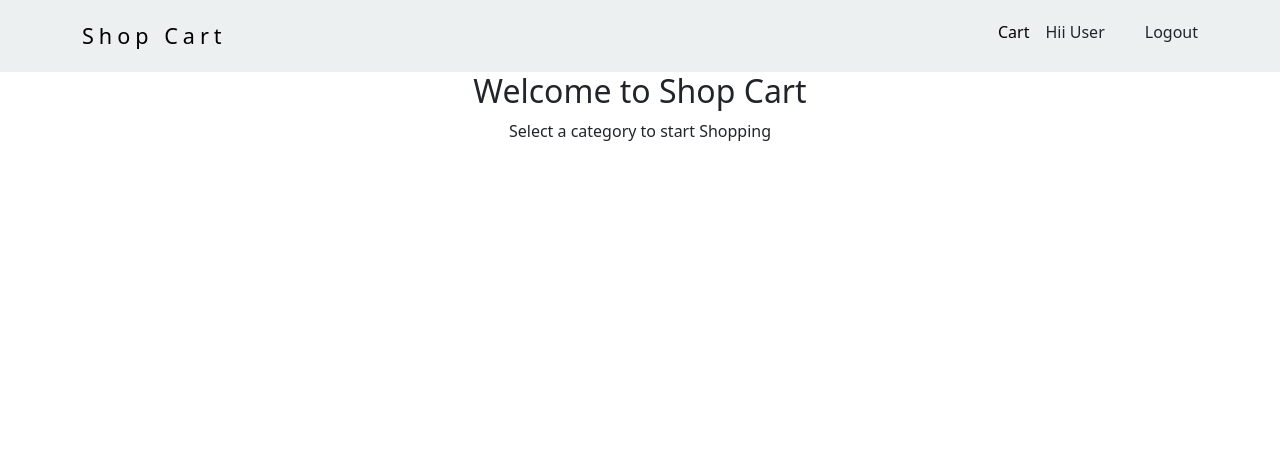
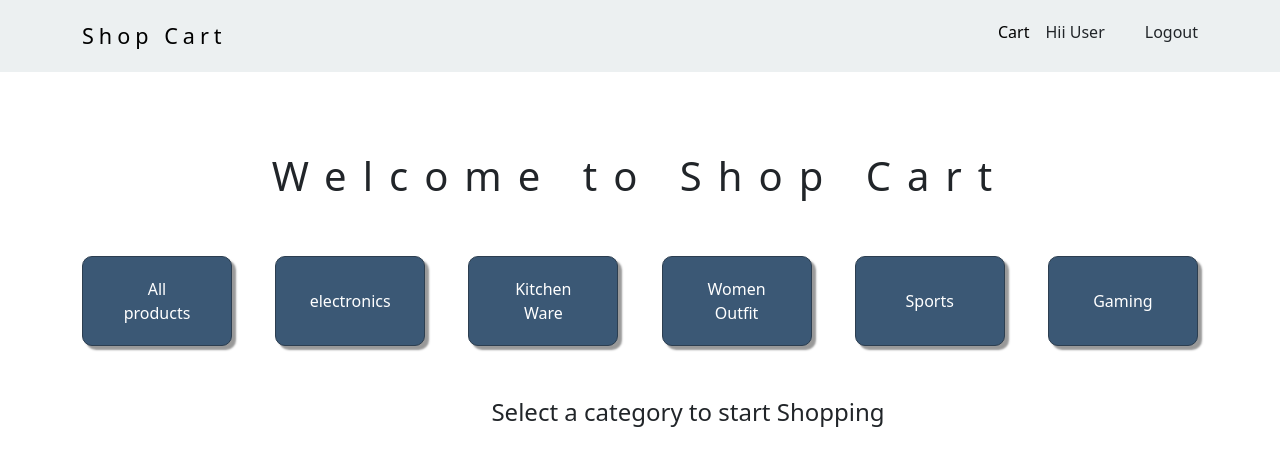
Before and after one commit to AkashDeep9939/Shop-Cart, a plain HTML site: page Project-6-Ecommerce/index.html in a window 1280 px wide. Drawn offline with nearby package versions, Linux system fonts and the light colour scheme.

Commit message:
Added css ans html for category on home page

```diff
--- a/Project-6-Ecommerce/CSS/common.css
+++ b/Project-6-Ecommerce/CSS/common.css
@@ -1,5 +1,8 @@
 :root {
     --blue-gray: #ecf0f1;
+    --pale-blue: #2c3e50;
+    --mid-grey: #999;
+    --jean-blue: #3b5875;
 }
 
 html {
--- a/Project-6-Ecommerce/CSS/home.css
+++ b/Project-6-Ecommerce/CSS/home.css
@@ -0,0 +1,40 @@
+.home-title {
+    font-size: 2.5rem;
+    margin-top: 5rem;
+    letter-spacing: 1rem;
+
+}
+
+.category-title {
+    margin: 3rem;
+    font-size: 1.5rem;
+    gap: 1rem;
+}
+
+.category-list {
+    margin-top: 3rem;
+}
+
+.category-item {
+    border: 1px solid var(--pale-blue);
+    box-shadow: 4px 4px 2px var(--mid-grey);
+    /* margin: 2rem; */
+    width: 150px;
+    background-color: var(--jean-blue);
+    padding: 20px 40px;
+    border-radius: 10px;
+    text-align: center;
+    min-height: 90px;
+    min-width: 140px;
+}
+
+.category-item a{
+    color: white;
+    text-decoration: none;
+    font-size: 1rem;
+}
+
+.category-item:hover{
+    box-shadow: 0px 0px;
+    transition: box-shadow 0.15s linear 0s;
+}
--- a/Project-6-Ecommerce/index.html
+++ b/Project-6-Ecommerce/index.html
@@ -35,9 +35,36 @@
     <div class="container">
         <div class="row">
            <h2 class="home-title text-center">Welcome to Shop Cart</h2>
-           <div class="category-list d-flex flex-row justify-content-center align-item-centre" id="categorylist">
-            <!-- Todo Add category childs -->
+           <div class="category-list d-flex flex-row justify-content-between align-items-center" id="categorylist">
+
+            <!-- list of category -->
+
+           <div class="category-item d-flex align-items-center justify-content-center">
+           <a href=""> All products</a>
            </div>
+
+           <div class="category-item  d-flex align-items-center justify-content-center">
+           <a href="">  electronics</a>
+           </div>
+
+           <div class="category-item  d-flex align-items-center justify-content-center">
+           <a href=""> Kitchen Ware</a>
+           </div>
+
+           <div class="category-item  d-flex align-items-center justify-content-center">
+           <a href="">Women Outfit</a>
+           </div>
+
+           <div class="category-item  d-flex align-items-center justify-content-center">
+            <a href="">Sports</a>
+           </div>
+
+           <div class="category-item  d-flex align-items-center justify-content-center">
+            <a href="">Gaming</a>
+           </div>
+
+        </div>
+
            <div class="category-title text-center">
             Select a category to start Shopping
            </div>
```
